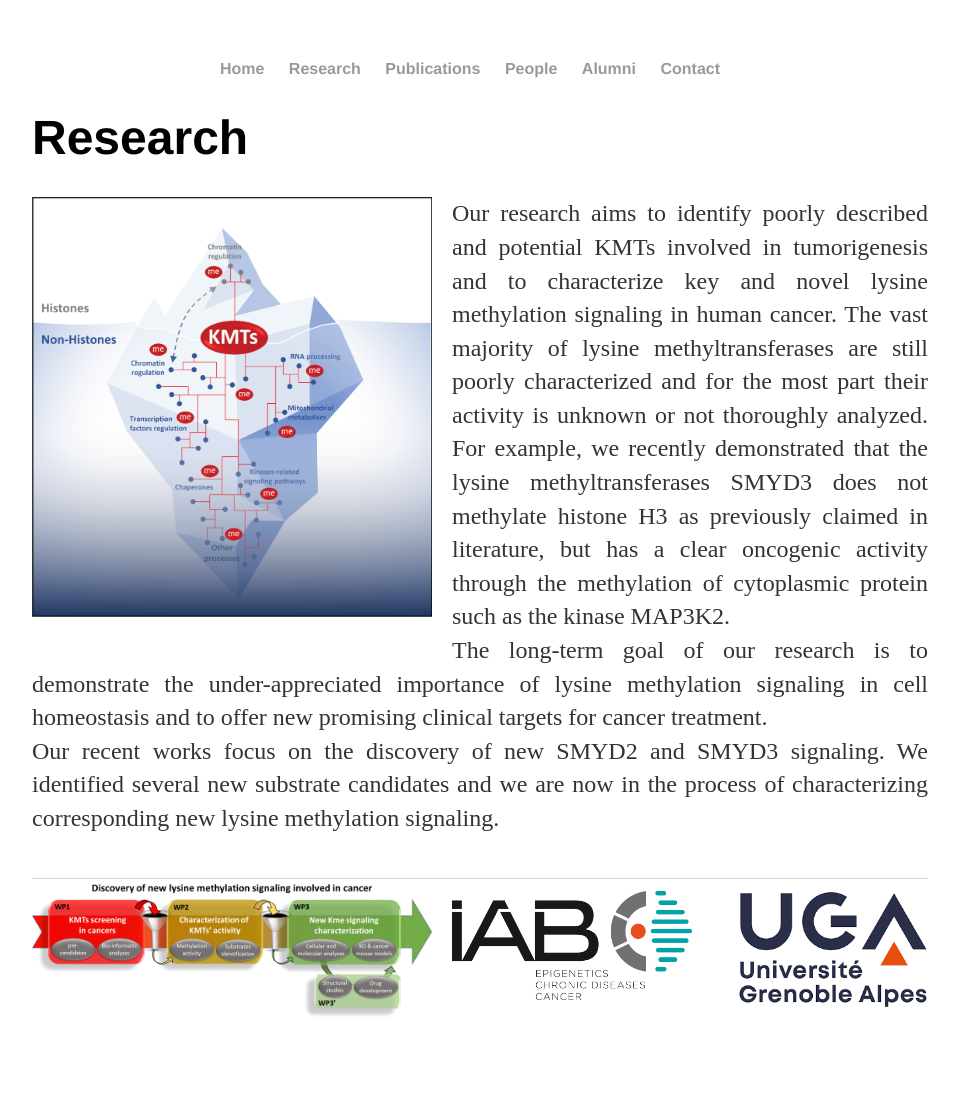
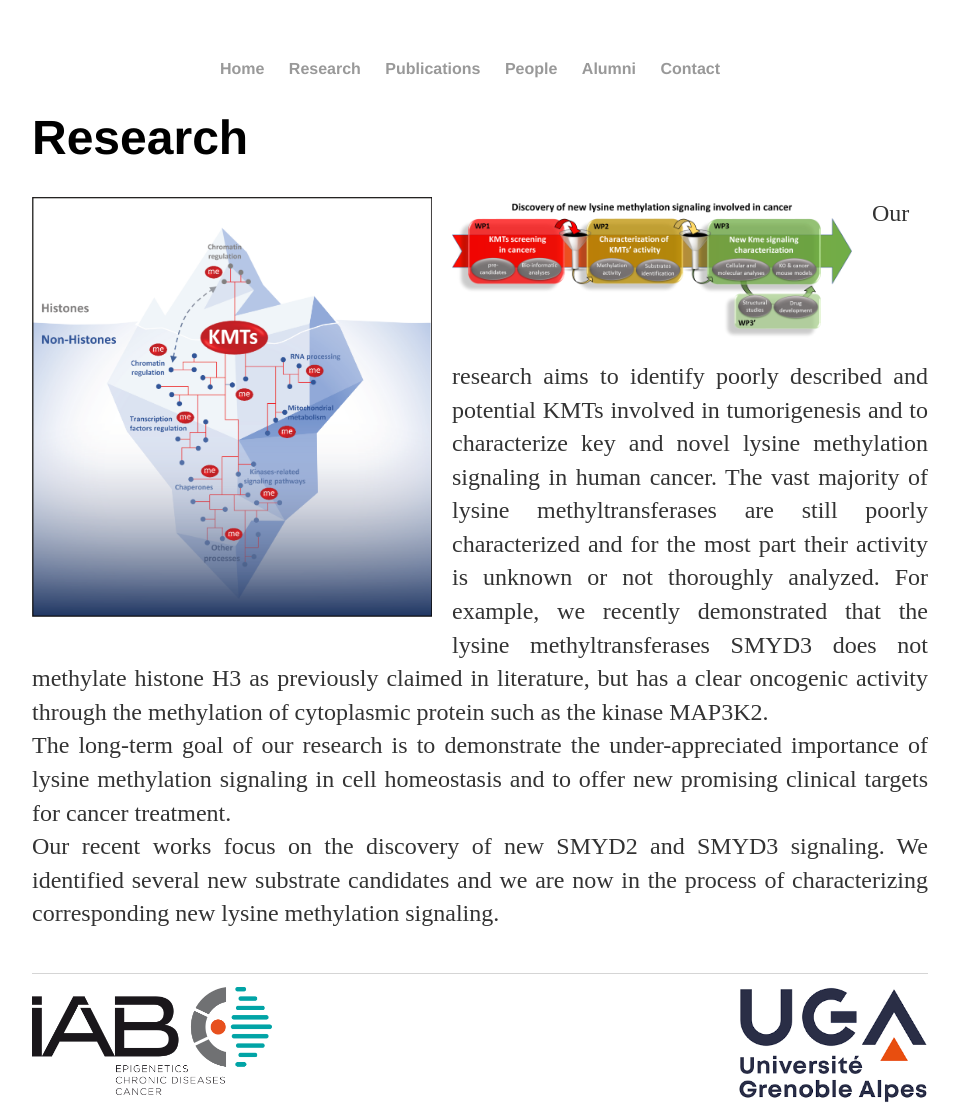
Before and after one commit to Reynoird-Lab/Reynoird-lab.github.io, a Jekyll site: the page built from Research/index.html, in a window 1280 px wide. Shown: the whole page, without its empty margins (160-1119 px from the left). Built offline with Jekyll 4.4.1, drawn with Linux system fonts in a browser that asks for light colours; Markdown is read by kramdown in place of the engine named in the settings; before the commit the page ends 1040 px from its top, so only the background shows below that.

Commit message:
Update index.html

```diff
--- a/Research/index.html
+++ b/Research/index.html
@@ -4,8 +4,7 @@
 ---
 	<h1>{{ page.title }}</h1>
 
-<img src="https://reynoird-lab.github.io/Images/Lukinovic V graphical abstract CMYK_revision.png" title="Lysine Methylation Signaling" align="left" width="400" style="margin: 0px 20px 20px 0px;"/>
+<img src="https://reynoird-lab.github.io/Images/Lukinovic V graphical abstract CMYK_revision.png" title="Lysine Methylation Signaling" align="left" width="400" style="margin: 0px 20px 20px 0px;"/> <img src="https://reynoird-lab.github.io/Images/research.png" title="research" align="left" width="400" style="margin: 0px 20px 20px 0px;" br clear="left" />
 <p align="justify" align="left">Our research aims to identify poorly described and potential KMTs involved in tumorigenesis and to characterize key and novel lysine methylation signaling in human cancer. The vast majority of lysine methyltransferases are still poorly characterized and for the most part their activity is unknown or not thoroughly analyzed. For example, we recently demonstrated that the lysine methyltransferases SMYD3 does not methylate histone H3 as previously claimed in literature, but has a clear oncogenic activity through the methylation of cytoplasmic protein such as the kinase MAP3K2.<br>
 The long-term goal of our research is to demonstrate the under-appreciated importance of lysine methylation signaling in cell homeostasis and to offer new promising clinical targets for cancer treatment.
 <br>Our recent works focus on the discovery of new SMYD2 and SMYD3 signaling. We identified several new substrate candidates and we are now in the process of characterizing corresponding new lysine methylation signaling.</p><br>
-<img src="https://reynoird-lab.github.io/Images/research.png" title="research" align="left" width="400" style="margin: 0px 20px 20px 0px;" br clear="left" />
```
